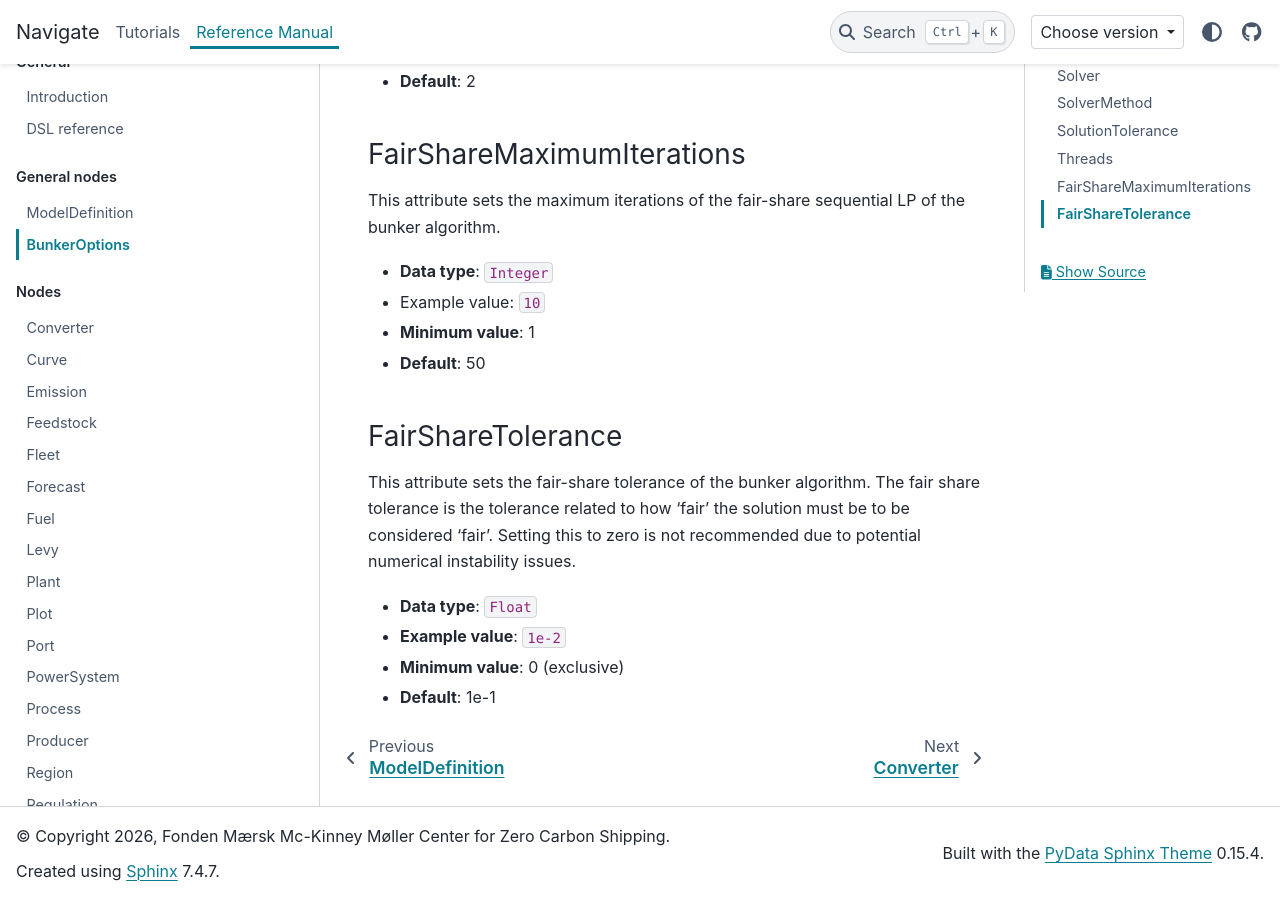
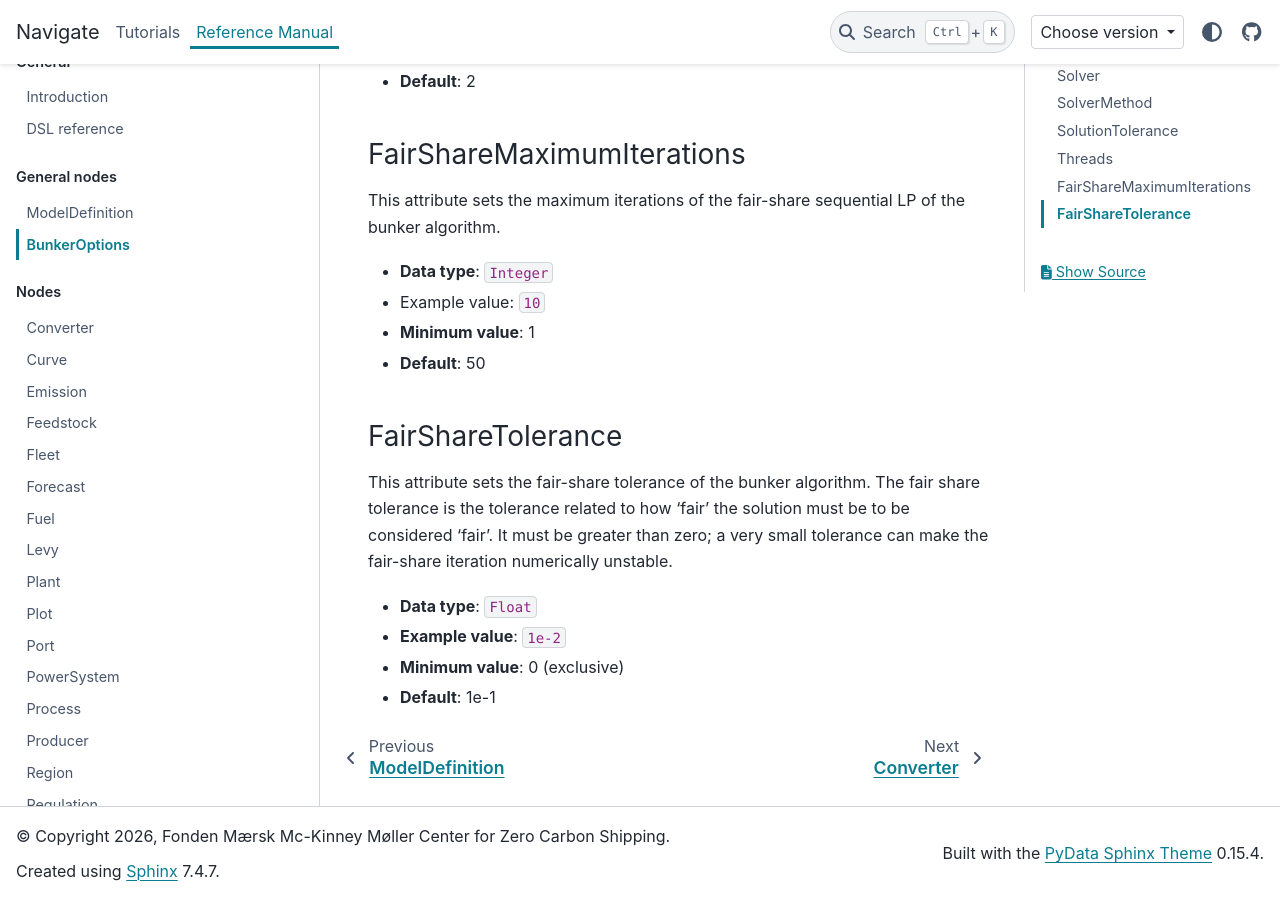
Before and after one commit to zerocarbonshipping/navigate-zcs, a Sphinx documentation site: the page built from docs/reference_manual/bunker_options.md, in a window 1280 px wide and 900 px high, scrolled down 1641 px. Built offline with Sphinx 7.4.7 and the PyData theme 0.15.4, drawn with Linux system fonts in a browser that asks for light colours.

Commit message:
State that the fair-share tolerance must be positive
FairShareTolerance's paragraph said setting it to zero is "not
recommended", which contradicted the setter's exclusive-of-zero
minimum documented just below it. States plainly that it must be
greater than zero, keeping the numerical-instability hint for very
small (but nonzero) values. #204

Co-Authored-By: Claude Opus 5.5 <noreply@anthropic.com>

```diff
--- a/docs/reference_manual/bunker_options.md
+++ b/docs/reference_manual/bunker_options.md
@@ -68,7 +68,7 @@ This attribute sets the maximum iterations of the fair-share sequential LP of th
 
 ### FairShareTolerance
 
-This attribute sets the fair-share tolerance of the bunker algorithm. The fair share tolerance is the tolerance related to how ‘fair’ the solution must be to be considered ‘fair’. Setting this to zero is not recommended due to potential numerical instability issues.
+This attribute sets the fair-share tolerance of the bunker algorithm. The fair share tolerance is the tolerance related to how ‘fair’ the solution must be to be considered ‘fair’. It must be greater than zero; a very small tolerance can make the fair-share iteration numerically unstable.
 
 * **Data type**: `Float`
 * **Example value**: `1e-2`
```
